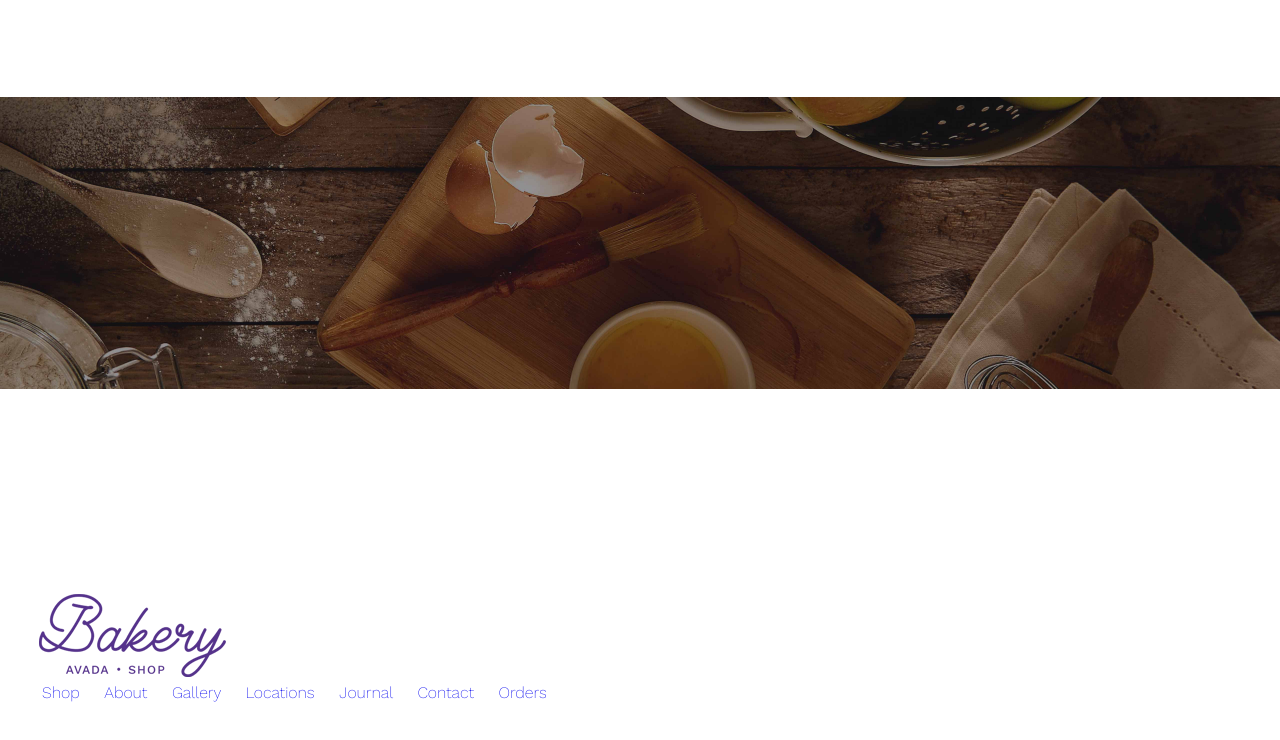
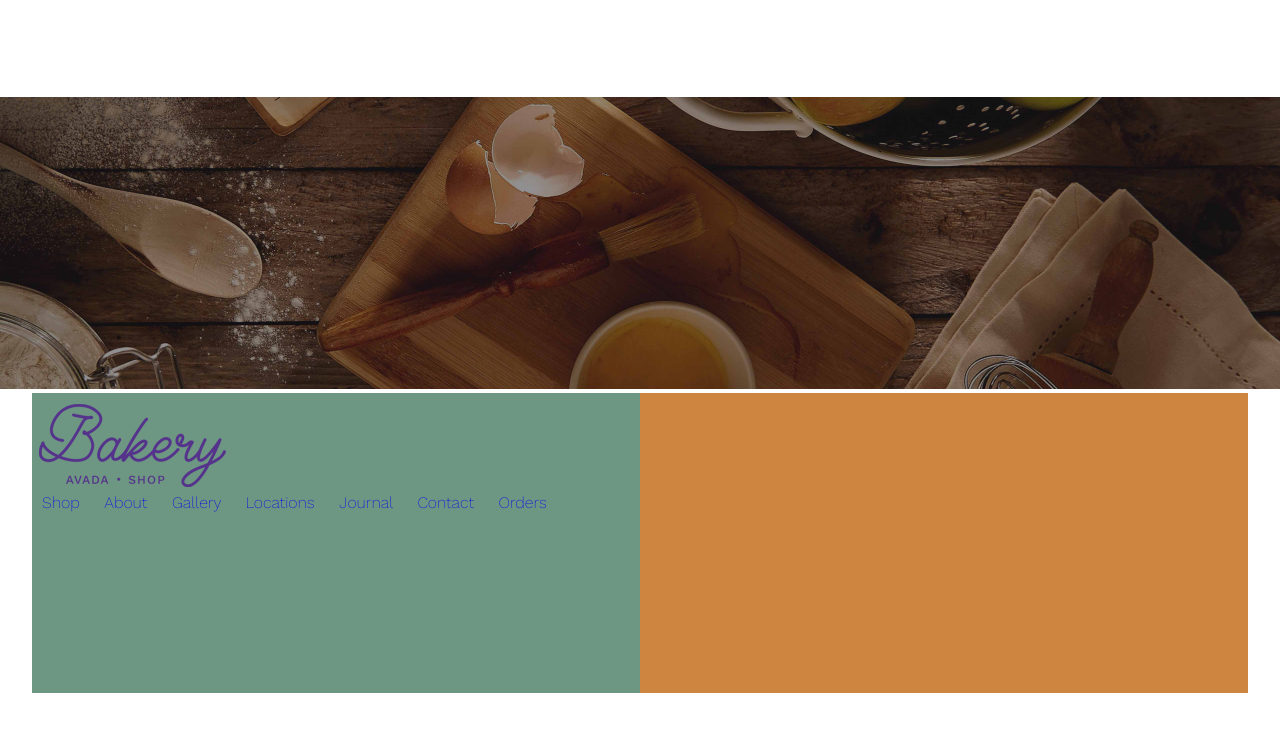
Before and after one commit to mariapiagianguzzi/proj-html-vuejs, a plain HTML site: page index.html in a window 1280 px wide. Shown: the part 5634-6374 px from the top of the page. Drawn offline with nearby package versions, Linux system fonts and the light colour scheme.

Commit message:
proj-html-vuejs footer in progress

```diff
--- a/index.html
+++ b/index.html
@@ -182,6 +182,7 @@
             <h2 class="notoserif visit_h">Visit our Bakeries</h2>
             <div class="d-flex">
               <div class="col_2">
+                <div class="card_dx">
                   <img src="./img/new-york-bk.jpg" alt="" />
                   <h2 class="notoserif city-h2">New York</h2>
                   <div class="open d-flex">
@@ -195,6 +196,7 @@
                     </div>
                     <div class="col_3">
                       <button type="button">View Map</button>
+                    </div>
                   </div>
                 </div>
               </div>
@@ -271,6 +273,7 @@
             </div>
           </div>
         </div>
+        <div class="footer_b"></div>
       </footer>
     </div>
 
--- a/style.css
+++ b/style.css
@@ -75,7 +75,7 @@ nav {
   margin: 60px 10px;
   margin-right: 10px;
 }
-a:hover {
+.navbar a:hover {
   border-bottom: 3px solid #c05bc4;
   margin-right: 10px;
 
@@ -280,7 +280,7 @@ nav img {
   width: 100%;
 }
 /* FINE SEZIONE BREAD */
-
+/* INIZIO SEZIONE VISIT */
 #visit {
   margin-top: 70px;
   text-align: center;
@@ -355,28 +355,25 @@ nav img {
 /* SEZIONE FOOTER FATTO CON VUEJS */
 footer {
   display: flex;
+  width: 90%;
+  margin: auto;
   height: 500px;
-  align-items: center;
   justify-content: space-between;
   display: flex;
 }
 
 .footer_a a {
-  position: relative;
-  text-decoration: none;
   margin: 60px 10px;
   margin-right: 10px;
+  text-decoration: none;
 }
-a:hover {
-  border-bottom: 3px solid #c05bc4;
-
-  display: block;
+.footer_b {
+  background-color: peru;
+  width: calc(100% / 2);
+  height: 300px;
 }
-.footer_a a:after {
-  content: "";
-  width: 100%;
-  /* height: 1px; */
-  position: absolute;
-  bottom: 0;
-  left: 0;
+.footer_a {
+  width: calc(100% / 2);
+  height: 300px;
+  background-color: rgb(109, 151, 130);
 }
```
Lines whose indentation alone changed are shown as unchanged.
